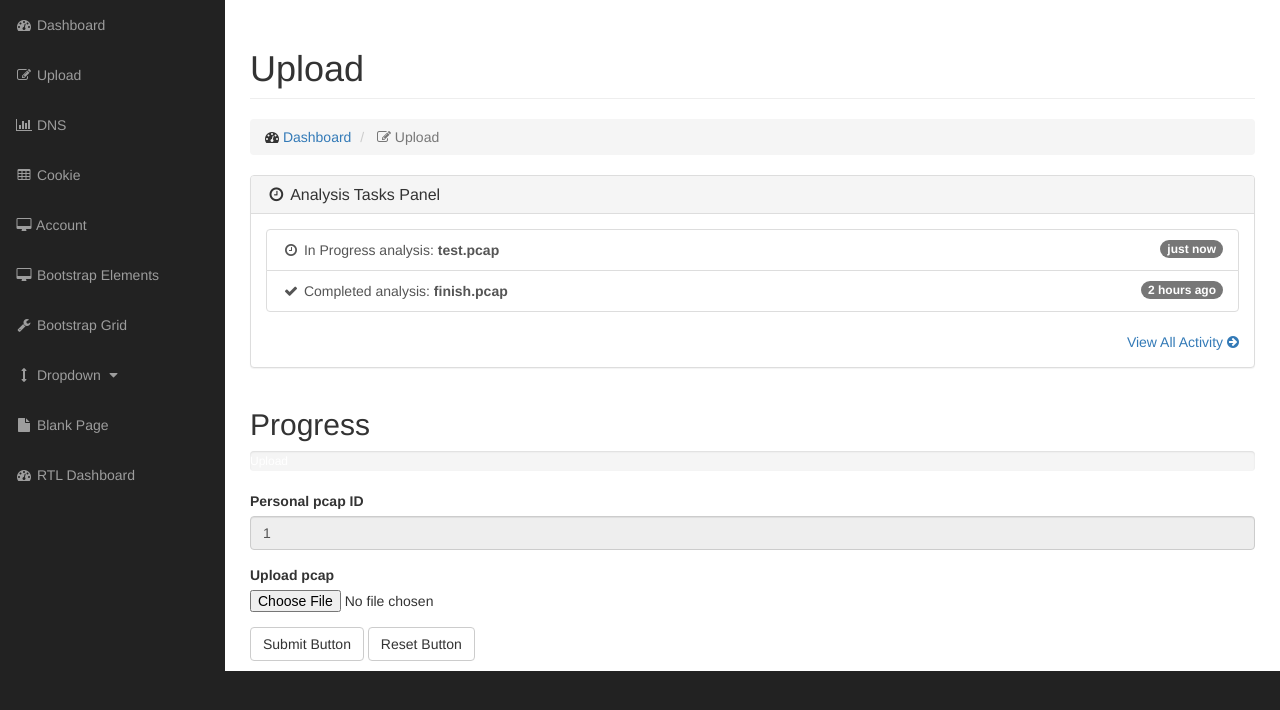
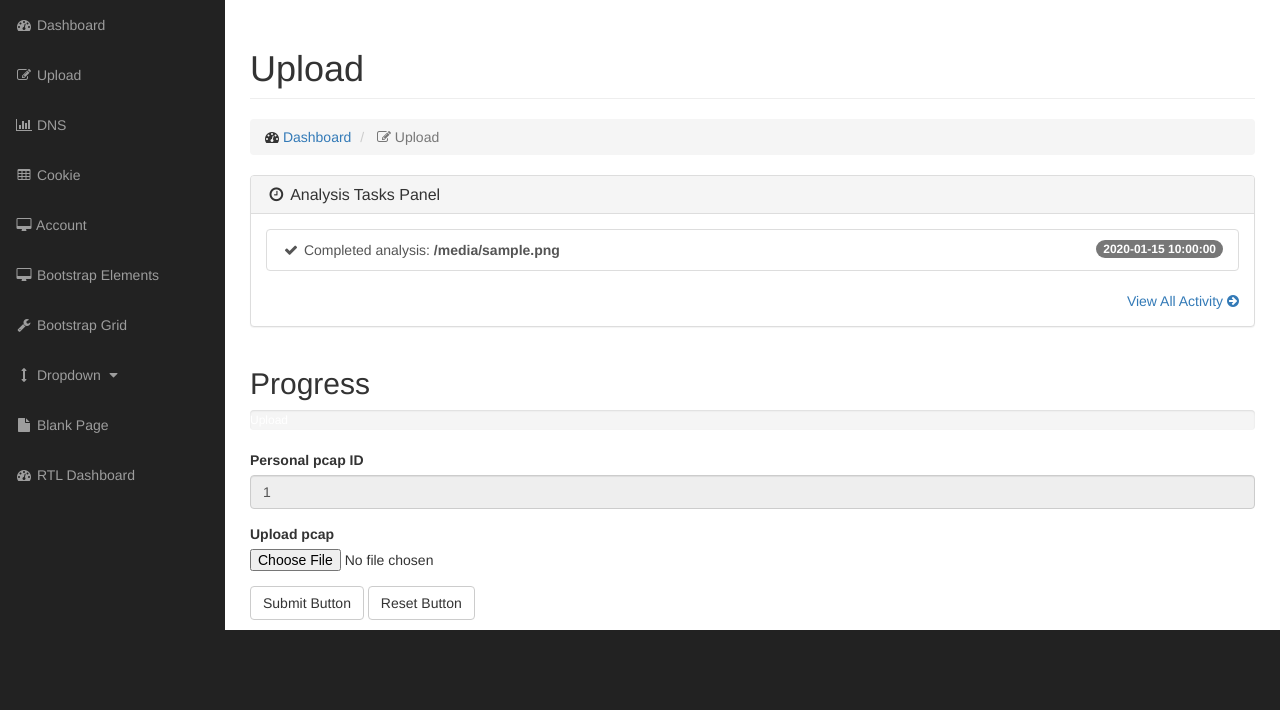
Before and after one commit to WeareJoker/Pcapy, a Python web app: template app/templates/main/upload_pcap.html in a window 1280 px wide. Shown: the part 51-761 px from the top of the page. Run offline with Jinja, Linux system fonts and the light colour scheme; the template is opened without the code that fills it: most values are stand-ins (such as "Sample title", 1, 10 or a date in 2020); grey boxes labelled with a size stand in for pictures from a placeholder-image service; some libraries are stand-ins or nearby versions.

Commit message:
Reload page when finish upload pcap file

```diff
--- a/app/templates/main/upload_pcap.html
+++ b/app/templates/main/upload_pcap.html
@@ -39,6 +39,7 @@
 
                     success: function(response) {
                         // window.location.replace('/' + response);
+                        window.location.reload(true);
                     }
                 });
                 return false;
@@ -80,14 +81,17 @@
                             </div>
                             <div class="panel-body">
                                 <div class="list-group">
-                                    <a href="#" class="list-group-item">
-                                        <span class="badge">just now</span>
-                                        <i class="fa fa-fw fa-clock-o"></i> In Progress analysis:  <strong>test.pcap</strong>
-                                    </a>
-                                    <a href="#" class="list-group-item">
-                                        <span class="badge">2 hours ago</span>
-                                        <i class="fa fa-fw fa-check"></i> Completed analysis: <strong>finish.pcap</strong>
-                                    </a>
+                                    {% for pcap in user_pcap %}
+                                        <a href="#" class="list-group-item">
+                                            <span class="badge">{{ pcap.upload_timestamp }}</span>
+                                            {% if pcap.is_done == True %}
+                                            <i class="fa fa-fw fa-clock-o"></i> In Progress analysis:
+                                            {% else %}
+                                            <i class="fa fa-fw fa-check"></i> Completed analysis:
+                                            {% endif %}
+                                            <strong>{{ pcap.filename }}</strong>
+                                        </a>
+                                    {% endfor %}
                                 </div>
                                 <div class="text-right">
                                     <a href="#">View All Activity <i class="fa fa-arrow-circle-right"></i></a>
```
